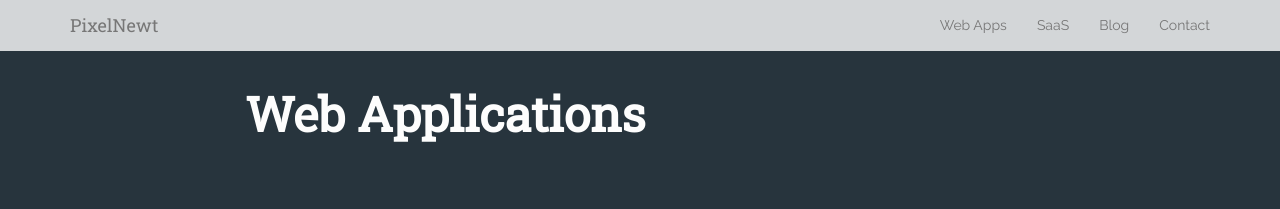
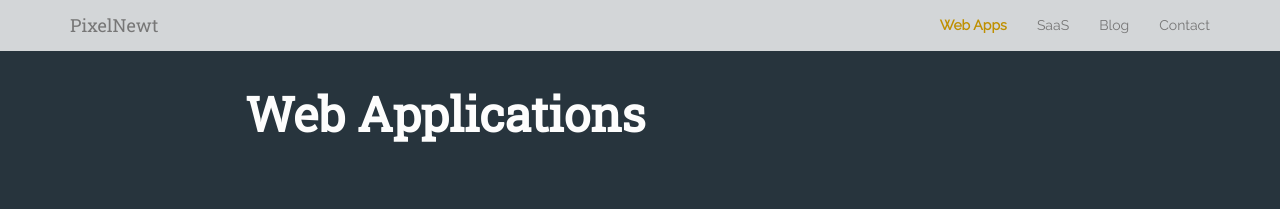
Before and after one commit to PixelNewt/pixelnewt.github.io, a Jekyll site: the page built from apps/index.html, in a window 1280 px wide. Shown: the top 209 px of the page. Built offline with Jekyll 4.4.1, drawn with Linux system fonts in a browser that asks for light colours.

Commit message:
Navigation updates.

```diff
--- a/_includes/navigation.html
+++ b/_includes/navigation.html
@@ -17,7 +17,13 @@
             <ul class="nav navbar-nav navbar-right" id="nav-links">
 
                 {% for navLink in site.data.navigation %}
+
+                {% if navLink.link == page.active %}
+                <li class="active"><a href="/{{ navLink.link }}">{{ navLink.name }}</a></li>
+                {% else %}
                 <li><a href="/{{ navLink.link }}">{{ navLink.name }}</a></li>
+                {% endif %}
+
                 {% endfor %}
 
             </ul><!-- /#nav-links -->
--- a/assets/css/custom.css
+++ b/assets/css/custom.css
@@ -60,7 +60,7 @@ blockquote { padding: 20px; font-size: 30px; font-family: "Lobster"; color: #273
 
 .navbar-default { border-color: transparent; }
 
-.navbar-default .navbar-nav > .active > a, .navbar-default .navbar-nav > .active > a:hover, .navbar-default .navbar-nav > .active > a:focus { color: inherit; background-color: inherit; text-decoration: underline; }
+.navbar-default .navbar-nav > .active > a, .navbar-default .navbar-nav > .active > a:hover, .navbar-default .navbar-nav > .active > a:focus { color: #bf9000; font-weight: bold; background-color: inherit; }
 
 .white-opacity { background: #7f7f7f; background: rgba(255, 255, 255, 0.8); border-color: transparent; }
 
--- a/assets/scss/custom.scss
+++ b/assets/scss/custom.scss
@@ -123,9 +123,9 @@ blockquote {
 }
 
 .navbar-default .navbar-nav>.active>a, .navbar-default .navbar-nav>.active>a:hover, .navbar-default .navbar-nav>.active>a:focus {
-  color: inherit;
+  color: $mediumYellow;
+  font-weight: bold;
   background-color: inherit;
-  text-decoration: underline;
 }
 
 .white-opacity {
```
